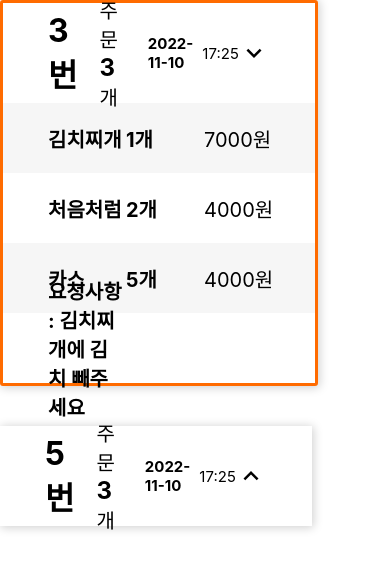
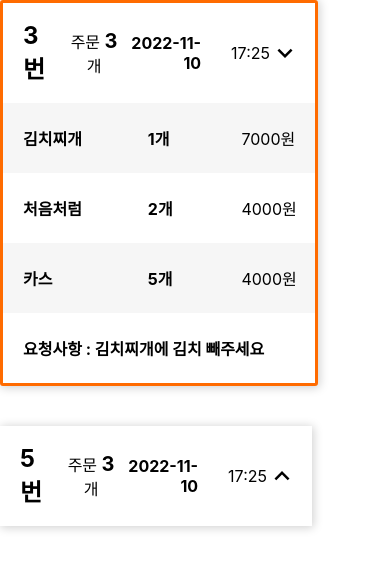
Before and after one commit to codestates-seb/seb40_main_021, a React (Create React App) app in the folder client/: page / in a window 390 px wide. Both pictures are taken after a click on the element 283 px from the left and 50 px from the top of the page. Shown: the top 570 px of the page. Built offline with nearby package versions, Linux system fonts and the light colour scheme.

Commit message:
💄 Style:반응형 css작성

```diff
--- a/client/src/components/AdminComponents/StoreAlarm/OderAlarmStyle.js
+++ b/client/src/components/AdminComponents/StoreAlarm/OderAlarmStyle.js
@@ -36,6 +36,25 @@ export const OrderListBox = styled.div`
       font-weight: 400;
     }
   }
+  @media screen and (max-width: 700px) {
+    .orderList {
+      display: flex;
+      align-items: center;
+      height: 70px;
+      font-weight: bold;
+
+      > :first-child {
+        margin-left: 20px;
+        width: 40%;
+      }
+      > :nth-child(2) {
+        width: 30%;
+      }
+      > :nth-child(3) {
+        font-weight: 400;
+      }
+    }
+  }
 `;
 export const Order = styled.div`
   border: ${(props) =>
@@ -47,6 +66,12 @@ export const Order = styled.div`
   font-size: 20px;
   background-color: white;
   margin-bottom: 40px;
+  .reqText {
+    display: flex;
+    align-items: center;
+    margin-left: 45px;
+    height: 70px;
+  }
   .detailedMenu {
     display: flex;
     justify-content: end;
@@ -86,4 +111,39 @@ export const Order = styled.div`
       margin-right: 9px;
     }
   }
+  @media screen and (max-width: 700px) {
+    font-size: 16px;
+    #oderInfo {
+      > :first-child {
+        margin: 0;
+        width: 15%;
+        font-size: 24px;
+        margin-left: 20px;
+      }
+      > :nth-child(2) {
+        text-align: center;
+        width: 20%;
+      }
+      > div > b {
+        font-size: 20px;
+      }
+    }
+    .reqText {
+      margin-left: 20px;
+    }
+    #orderTime {
+      display: flex;
+      justify-content: space-around;
+      flex-grow: 1;
+      margin-left: 5px;
+      font-size: 16px;
+      > :first-child {
+        text-align: right;
+        margin-right: 30px;
+      }
+    }
+    .detailedMenuIcon {
+      margin-right: 15px;
+    }
+  }
 `;
--- a/client/src/components/AdminComponents/StoreAlarm/OrderAlram.js
+++ b/client/src/components/AdminComponents/StoreAlarm/OrderAlram.js
@@ -37,7 +37,7 @@ const OrderAlram = ({ menu, idx }) => {
             </div>
           );
         })}
-        <div className="orderList">
+        <div className="reqText">
           <b>{`요청사항 : ${menu.reqText}`}</b>
         </div>
       </OrderListBox>
```
Also changed, not shown: client/src/pages/user/index.js (added, +12 -0 lines), client/src/pages/.js (deleted).
